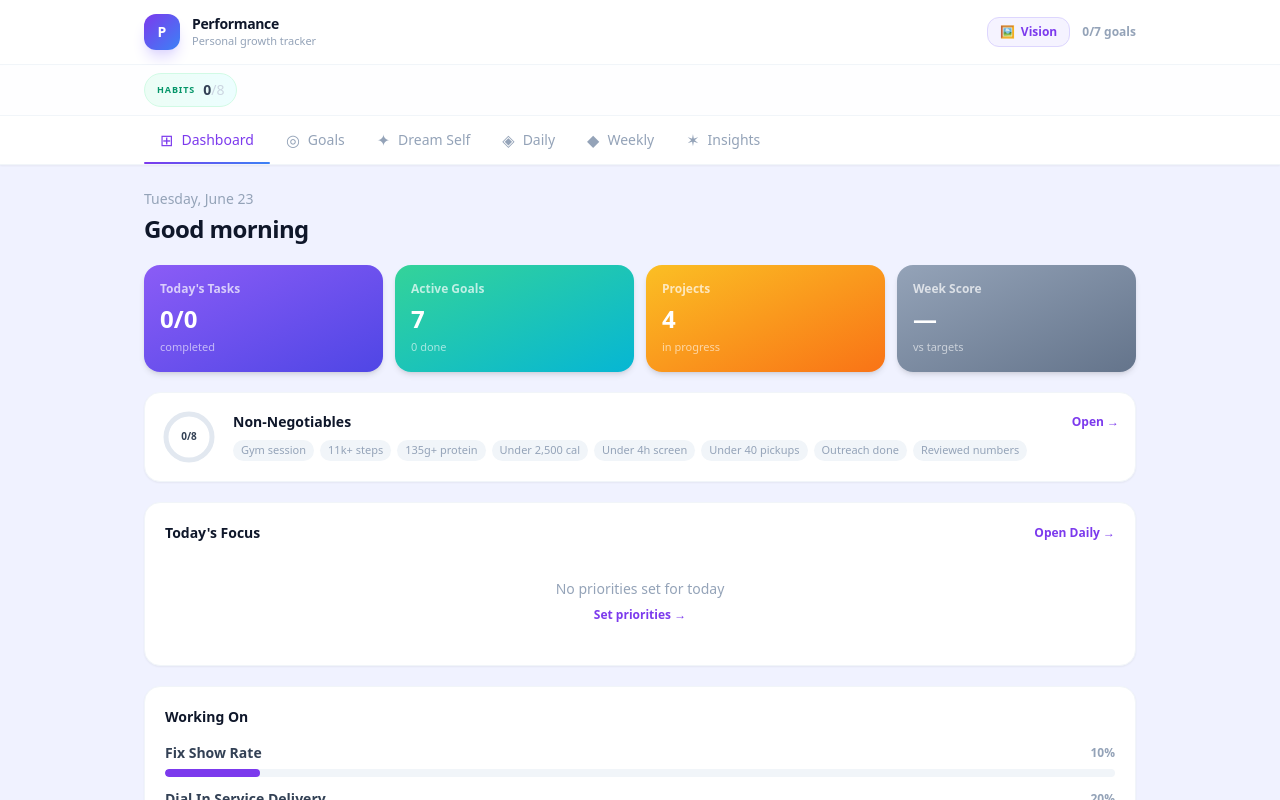
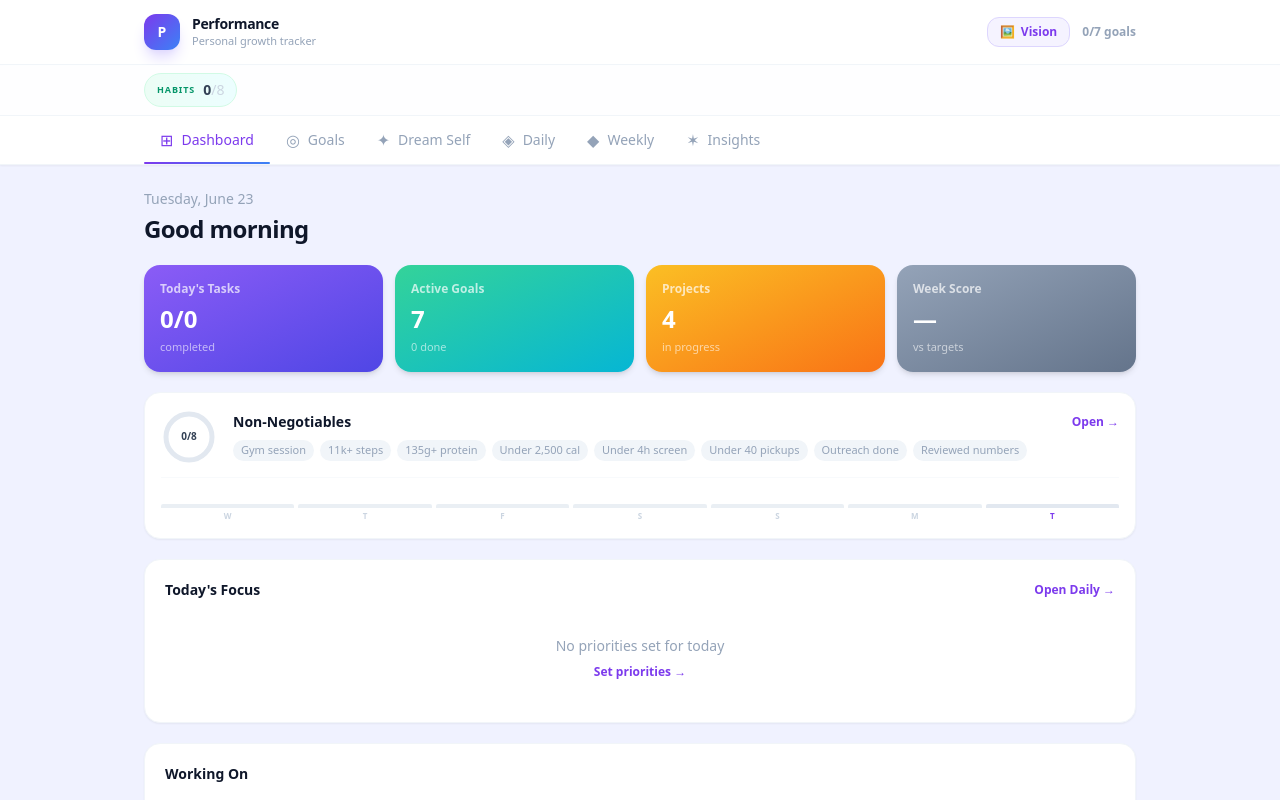
Before and after one commit to markodeksnis-coder/leyvix-tools, a React (Vite) app: page / in a window 1280 px wide. Shown: the top 800 px of the page. Built offline with nearby package versions, Linux system fonts and the light colour scheme.

Commit message:
analytics: dashboard vitals rings + 7-day habit bar chart

```diff
--- a/src/pages/Dashboard.tsx
+++ b/src/pages/Dashboard.tsx
@@ -21,6 +21,14 @@ function getWeekDates(): string[] {
   return Array.from({ length: 7 }, (_, i) => {
     const d = new Date(monday);
     d.setDate(monday.getDate() + i);
+    return d.toISOString().split('T')[0];
+  });
+}
+
+function getLast7(): string[] {
+  return Array.from({ length: 7 }, (_, i) => {
+    const d = new Date();
+    d.setDate(d.getDate() - (6 - i));
     return d.toISOString().split('T')[0];
   });
 }
@@ -65,12 +73,14 @@ function CircleRing({ value, color, size = 56, stroke = 5 }: { value: number; co
 
 export default function Dashboard({ goals, priorities, projects, dreamSelf, habits, dailyLogs, targets, onNavigate }: DashboardProps) {
   const today = new Date().toISOString().split('T')[0];
+  const todayLog = dailyLogs.find(l => l.date === today);
   const todayPriorities = priorities.filter(p => p.date === today);
   const completedToday = todayPriorities.filter(p => p.completed).length;
   const activeProjects = projects.filter(p => p.status === 'active');
   const topGoals = goals.slice(0, 3);
   const completedHabits = habits.filter(h => h.logs.includes(today)).length;
   const score = useMemo(() => weeklyScore(dailyLogs, targets), [dailyLogs, targets]);
+  const last7 = useMemo(() => getLast7(), []);
 
   const scoreGradient = score === null
     ? 'from-slate-400 to-slate-500'
@@ -84,6 +94,14 @@ export default function Dashboard({ goals, priorities, projects, dreamSelf, habi
   }, []);
 
   const dateStr = new Date().toLocaleDateString('en-US', { weekday: 'long', month: 'long', day: 'numeric' });
+
+  const hasVitals = todayLog && (todayLog.sleep !== undefined || todayLog.energyLevel !== undefined || todayLog.focusLevel !== undefined);
+
+  const vitals = [
+    { label: 'Sleep', value: todayLog?.sleep, max: 10, unit: 'h', baseColor: '#3B82F6', threshold: 7 },
+    { label: 'Energy', value: todayLog?.energyLevel, max: 10, unit: '/10', baseColor: '#F59E0B', threshold: 7 },
+    { label: 'Focus', value: todayLog?.focusLevel, max: 10, unit: '/10', baseColor: '#7C3AED', threshold: 7 },
+  ];
 
   return (
     <div className="space-y-5">
@@ -99,13 +117,12 @@ export default function Dashboard({ goals, priorities, projects, dreamSelf, habi
         <StatCard label="Week Score" value={score !== null ? `${score}%` : '—'} sub="vs targets" gradient={scoreGradient} onClick={() => onNavigate('weekly')} />
       </div>
 
+      {/* Habits card with 7-day bar chart */}
       <div className="bg-white border border-slate-100 rounded-2xl p-4 cursor-pointer hover:border-violet-200 hover:shadow-md transition-all shadow-sm" onClick={() => onNavigate('daily')}>
         <div className="flex items-center gap-4">
           <div className="relative flex-shrink-0">
-            <CircleRing
-              value={habits.length > 0 ? (completedHabits / habits.length) * 100 : 0}
-              color={completedHabits === habits.length && habits.length > 0 ? '#10B981' : '#7C3AED'}
-            />
+            <CircleRing value={habits.length > 0 ? (completedHabits / habits.length) * 100 : 0}
+              color={completedHabits === habits.length && habits.length > 0 ? '#10B981' : '#7C3AED'} />
             <div className="absolute inset-0 flex items-center justify-center">
               <span className="text-[10px] font-bold text-slate-700">{completedHabits}/{habits.length}</span>
             </div>
@@ -124,7 +141,61 @@ export default function Dashboard({ goals, priorities, projects, dreamSelf, habi
             </div>
           </div>
         </div>
+        {/* 7-day micro bar chart */}
+        {habits.length > 0 && (
+          <div className="mt-3 pt-3 border-t border-slate-50">
+            <div className="flex gap-1 items-end h-8">
+              {last7.map((date, i) => {
+                const done = habits.filter(h => h.logs.includes(date)).length;
+                const pct = habits.length > 0 ? done / habits.length : 0;
+                const h = Math.max(4, pct * 32);
+                const isToday = date === today;
+                const barColor = pct >= 0.9 ? '#10B981' : pct >= 0.5 ? '#7C3AED' : pct > 0 ? '#F59E0B' : '#E2E8F0';
+                return (
+                  <div key={i} className="flex-1 flex flex-col items-center gap-0.5">
+                    <div className="w-full rounded-t-sm transition-all"
+                      style={{ height: `${h}px`, backgroundColor: barColor, opacity: isToday ? 1 : 0.7 }} />
+                    <span className={`text-[8px] font-bold ${ isToday ? 'text-violet-600' : 'text-slate-300' }`}>
+                      {['M', 'T', 'W', 'T', 'F', 'S', 'S'][(new Date(date + 'T12:00:00').getDay() + 6) % 7]}
+                    </span>
+                  </div>
+                );
+              })}
+            </div>
+          </div>
+        )}
       </div>
+
+      {/* Today's Vitals rings */}
+      {hasVitals && (
+        <div className="bg-white border border-slate-100 rounded-2xl p-4 shadow-sm">
+          <div className="flex items-center justify-between mb-4">
+            <h2 className="text-sm font-bold text-slate-900">Today's Vitals</h2>
+            <button onClick={e => { e.stopPropagation(); onNavigate('insights'); }} className="text-xs text-violet-600 hover:text-violet-700 font-semibold transition-colors">Insights →</button>
+          </div>
+          <div className="flex justify-around">
+            {vitals.map(v => {
+              if (v.value === undefined) return null;
+              const pct = (v.value / v.max) * 100;
+              const color = v.value >= v.threshold ? v.baseColor : v.value >= v.threshold * 0.75 ? '#F59E0B' : '#EF4444';
+              return (
+                <div key={v.label} className="flex flex-col items-center gap-2">
+                  <div className="relative">
+                    <CircleRing value={pct} color={color} size={64} stroke={5} />
+                    <div className="absolute inset-0 flex items-center justify-center">
+                      <span className="text-base font-black" style={{ color }}>{v.value}</span>
+                    </div>
+                  </div>
+                  <div className="text-center">
+                    <p className="text-[11px] font-bold text-slate-600">{v.label}</p>
+                    <p className="text-[9px] text-slate-300 font-medium">{v.unit}</p>
+                  </div>
+                </div>
+              );
+            }).filter(Boolean)}
+          </div>
+        </div>
+      )}
 
       <Section title="Today's Focus" action={{ label: 'Open Daily', onClick: () => onNavigate('daily') }}>
         {todayPriorities.length === 0 ? (
@@ -138,7 +209,7 @@ export default function Dashboard({ goals, priorities, projects, dreamSelf, habi
                 }`}>
                   {p.completed && <span className="text-white text-[10px]">✓</span>}
                 </span>
-                <span className={`text-sm flex-1 ${p.completed ? 'line-through text-slate-300' : 'text-slate-700'}`}>{p.title}</span>
+                <span className={`text-sm flex-1 ${ p.completed ? 'line-through text-slate-300' : 'text-slate-700' }`}>{p.title}</span>
                 {p.isPriority && !p.completed && <span className="text-[10px] px-1.5 py-0.5 rounded-full bg-violet-100 text-violet-600 font-bold">TOP</span>}
               </li>
             ))}
```
